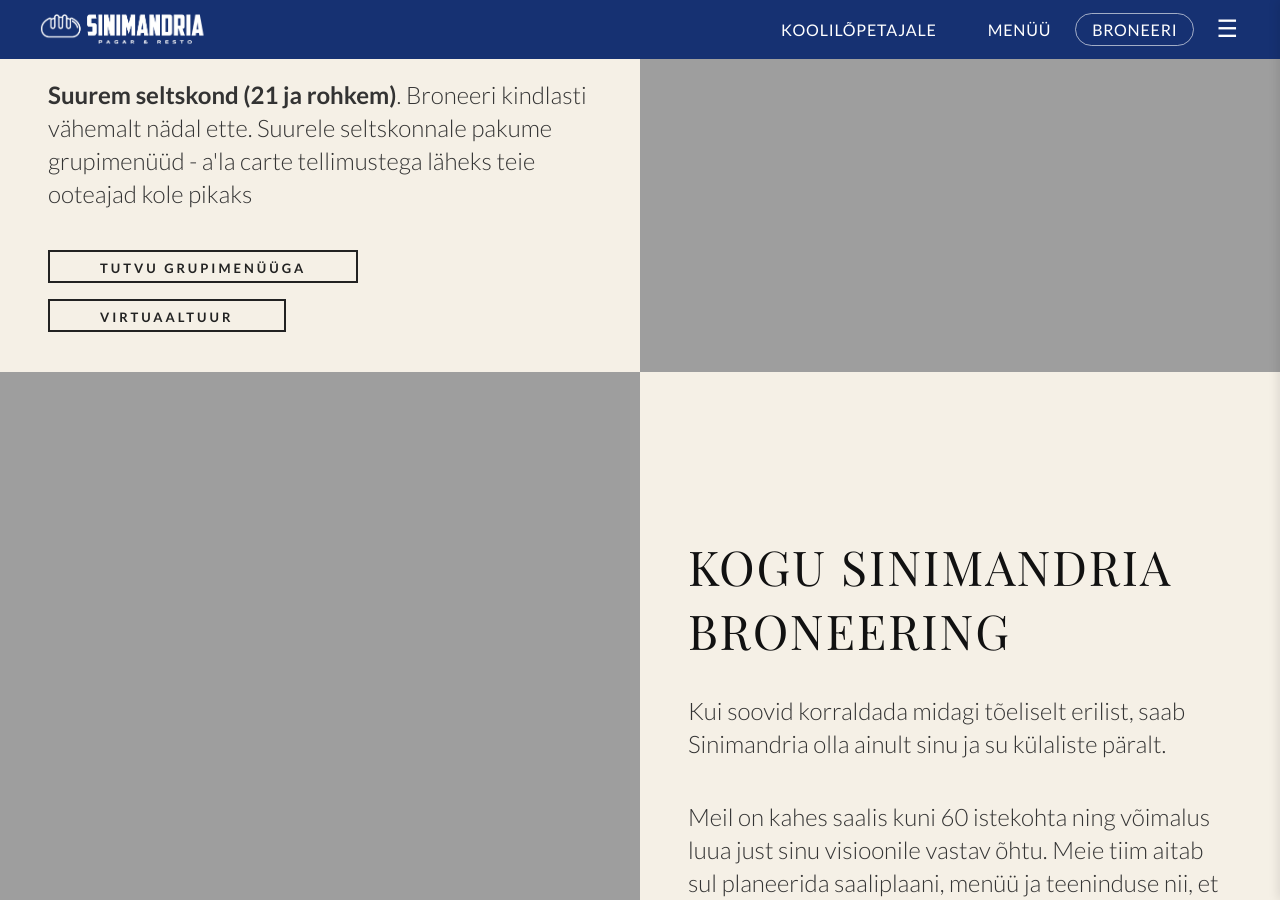
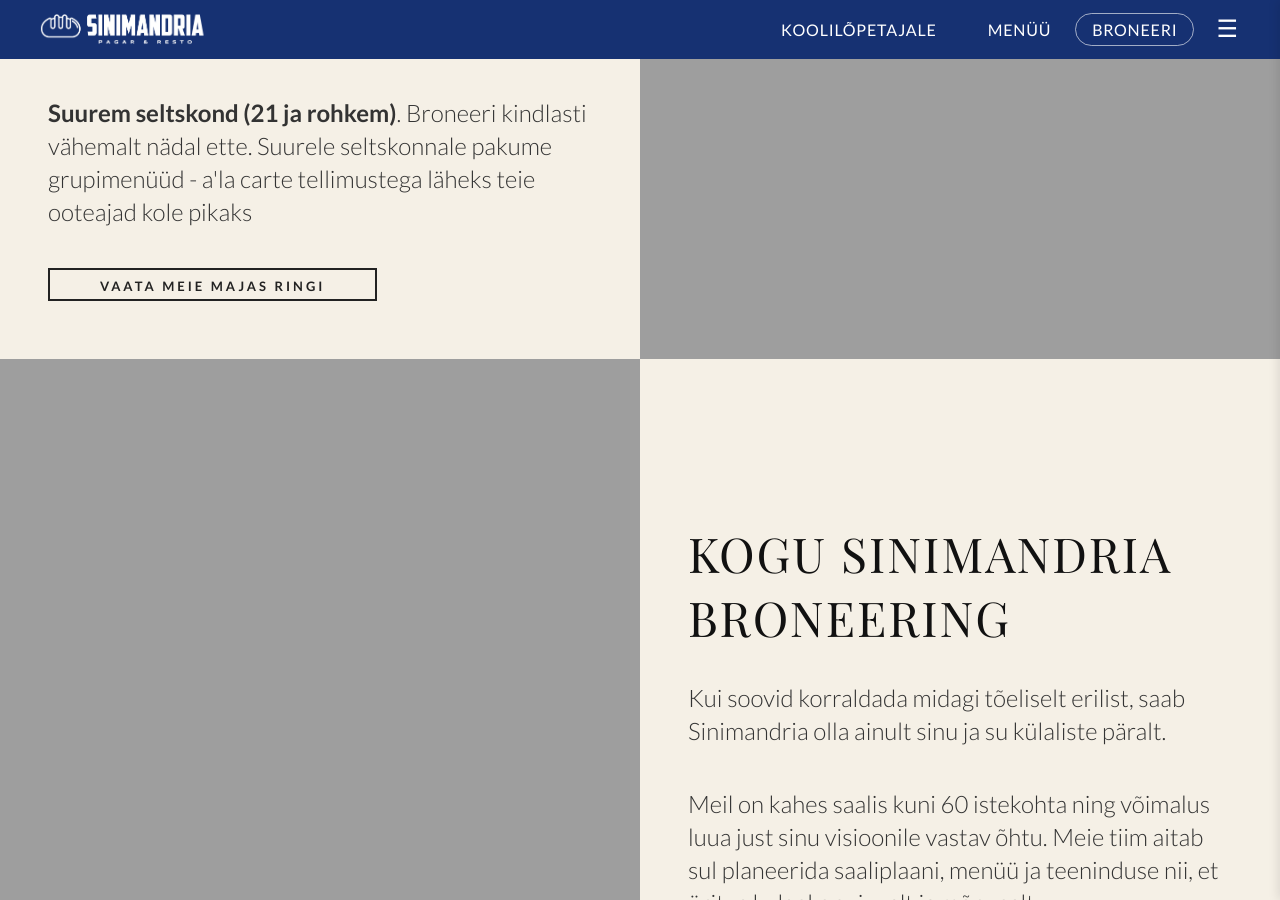
Before and after one commit to m-tu/sinimandria, a Jekyll site: the page built from pages/grupid.markdown, in a window 1280 px wide and 900 px high, scrolled down 541 px. Built offline with Jekyll 4.4.1, drawn with Linux system fonts in a browser that asks for light colours.

Commit message:
Update grupid.html

```diff
--- a/_layouts/grupid.html
+++ b/_layouts/grupid.html
@@ -20,8 +20,7 @@
           <p class="section-description">
             <b>Suurem seltskond (21 ja rohkem)</b>. Broneeri kindlasti vähemalt nädal ette. Suurele seltskonnale pakume grupimenüüd - a'la carte tellimustega läheks teie ooteajad kole pikaks
           </p>
-          <a href="{{ '/grupid-menu' | relative_url }}" class="section-link">TUTVU GRUPIMENÜÜGA</a>
-          <a href="{{ 'https://maps.app.goo.gl/sCZGog6avNeDFeCMA'}}" target="_blank" class="section-link">VIRTUAALTUUR</a>
+          <a href="{{ 'https://maps.app.goo.gl/sCZGog6avNeDFeCMA'}}" target="_blank" class="section-link">VAATA MEIE MAJAS RINGI</a>
         </div>
         <img src="{{ '/assets/images/grupid-sinu-yritus.png' | absolute_url }}" alt="Sinu üritus Sinimandrias">
       </section>
```
